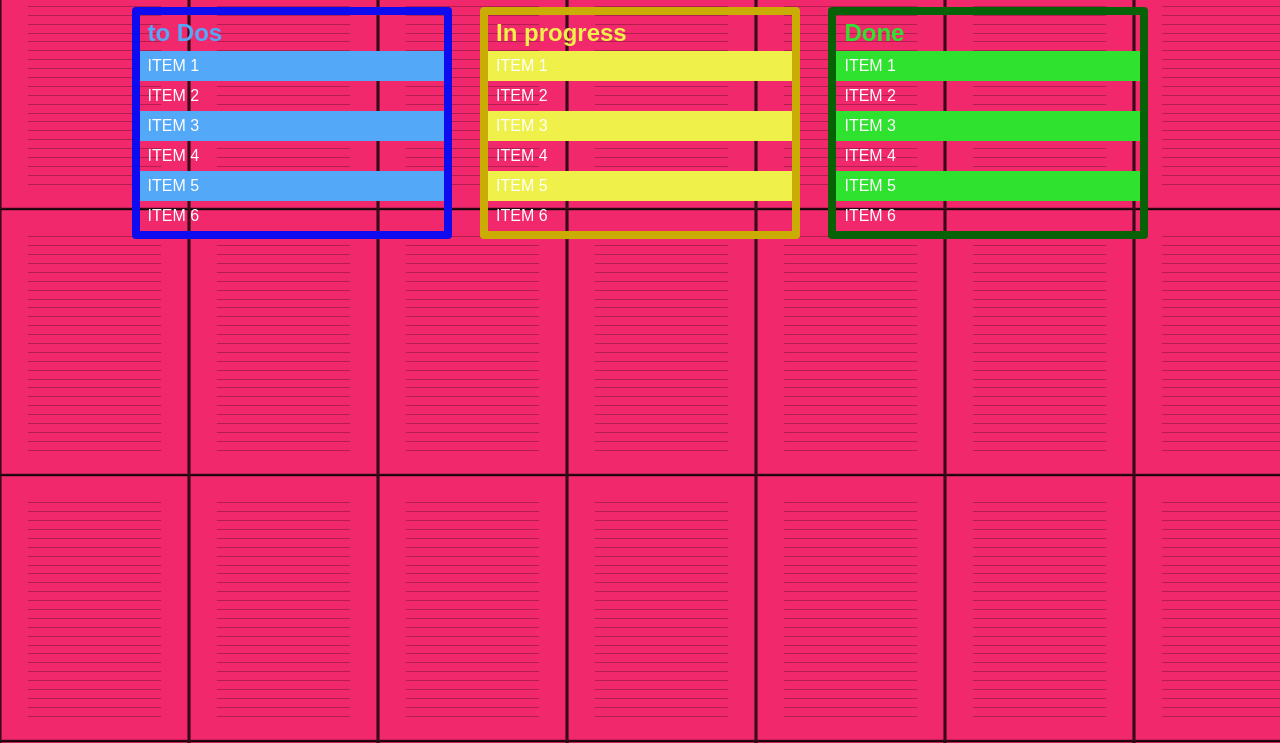
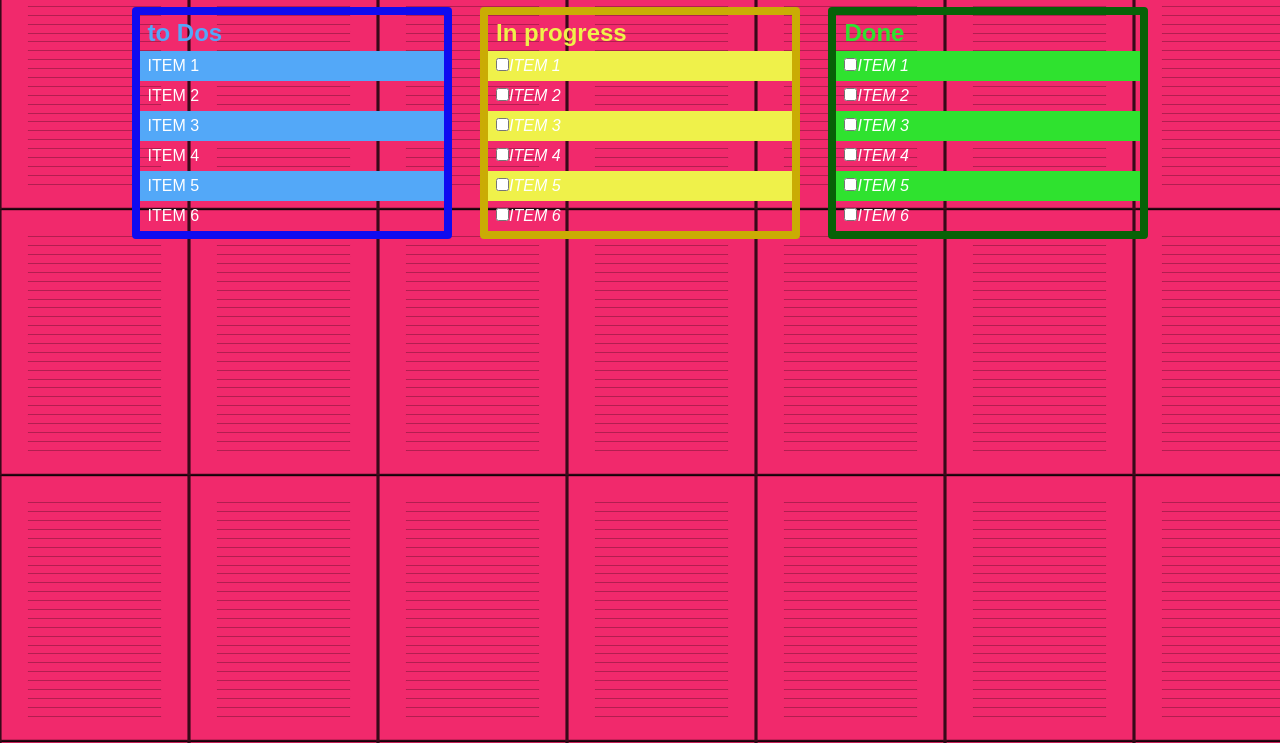
Before and after one commit to Wall-Ethan/wall_e_HW4, a plain HTML site: page index.html in a window 1280 px wide. Shown: the part 57-800 px from the top of the page. Drawn offline with Linux system fonts and the light colour scheme.

Commit message:
checkbox adding/fixing

```diff
--- a/css/main.css
+++ b/css/main.css
@@ -1,8 +1,3 @@
-/* Reset all of the defaults to 0 so
-that you can write your own CSS */
-/* DONT RELY ON BROWSER DEFAULTS*/
-
-
 * {
     border:none;
     margin:0;
@@ -79,10 +74,6 @@ ul li {
     text-transform: uppercase;
 }
 
-li::after{
-    background-color: aquamarine;
-}
-
 #todo li:nth-child(odd) {
     background-color: rgba(83, 168, 248);
 }
@@ -113,3 +104,22 @@ main {
 
     main {margin: 0;}
 }
+
+[type="checkbox"] + label {
+    font-style: italic;
+    color: #ffffff;
+}
+[type="checkbox"]:checked + label {
+    color: rgb(0, 17, 255);
+    font-style: normal;
+}
+[type="checkbox"]:checked:after {
+    content: 'Great';
+    color: black;
+    margin-left: 70px;
+    text-transform: none;
+}
+[type="checkbox"]:checked + label:after {
+    content: url('../img/up.png');
+    margin-left: 40px;
+}
--- a/index.html
+++ b/index.html
@@ -19,7 +19,6 @@
 
         <article id="todo">
             <h2>to Dos</h2>
-
             <ul>
                 <li>item 1</li>
                 <li>item 2</li>
@@ -32,28 +31,32 @@
 
         <article id="inprogress">
             <h2>In progress</h2>
+            <form action="#">
 
             <ul>
-                <li>item 1</li>
-                <li>item 2</li>
-                <li>item 3</li>
-                <li>item 4</li>
-                <li>item 5</li>
-                <li>item 6</li>
+                <li><input type="checkbox" id="in 1"><label for="in 1">item 1</label></li>
+                <li><input type="checkbox" id="in 2"><label for="in 2">item 2</label></li>
+                <li><input type="checkbox" id="in 3"><label for="in 3">item 3</label></li>
+                <li><input type="checkbox" id="in 4"><label for="in 4">item 4</label></li>
+                <li><input type="checkbox" id="in 5"><label for="in 5">item 5</label></li>
+                <li><input type="checkbox" id="in 6"><label for="in 6">item 6</label></li>
             </ul>
+            </form>
         </article>
 
         <article id="done">
             <h2>Done</h2>
+            <form action="#">
 
             <ul>
-                <li>item 1</li>
-                <li>item 2</li>
-                <li>item 3</li>
-                <li>item 4</li>
-                <li>item 5</li>
-                <li>item 6</li>
+                <li><input type="checkbox" id="done 1"><label for="done 1">item 1</label></li>
+                <li><input type="checkbox" id="done 2"><label for="done 2">item 2</label></li>
+                <li><input type="checkbox" id="done 3"><label for="done 3">item 3</label></li>
+                <li><input type="checkbox" id="done 4"><label for="done 4">item 4</label></li>
+                <li><input type="checkbox" id="done 5"><label for="done 5">item 5</label></li>
+                <li><input type="checkbox" id="done 6"><label for="done 6">item 6</label></li>
             </ul>
+            </form>
         </article>
     </main>
 </body>
```
Also changed, not shown: img/checkmark.png (deleted), img/up.png (added), 1 other file.
